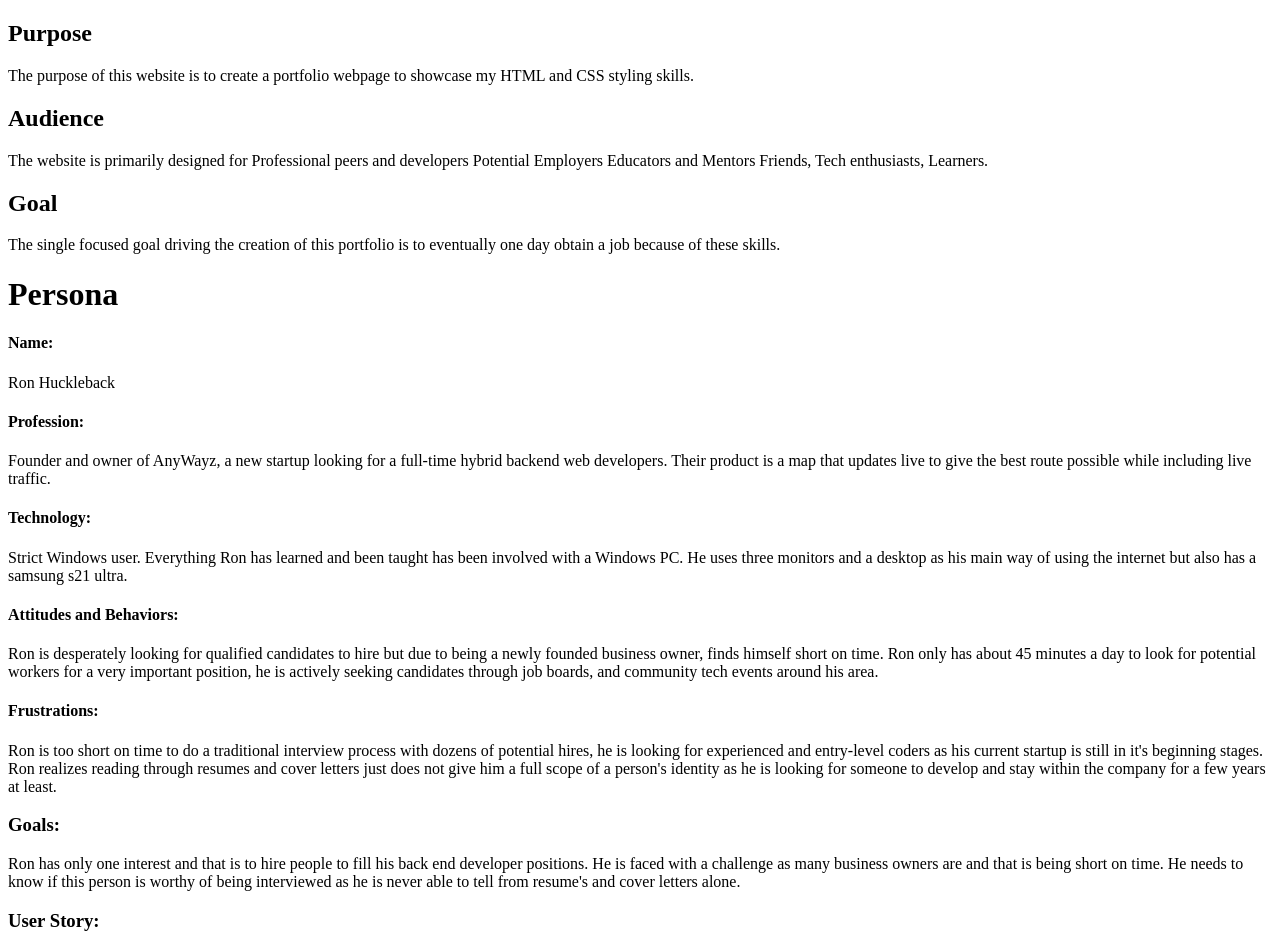
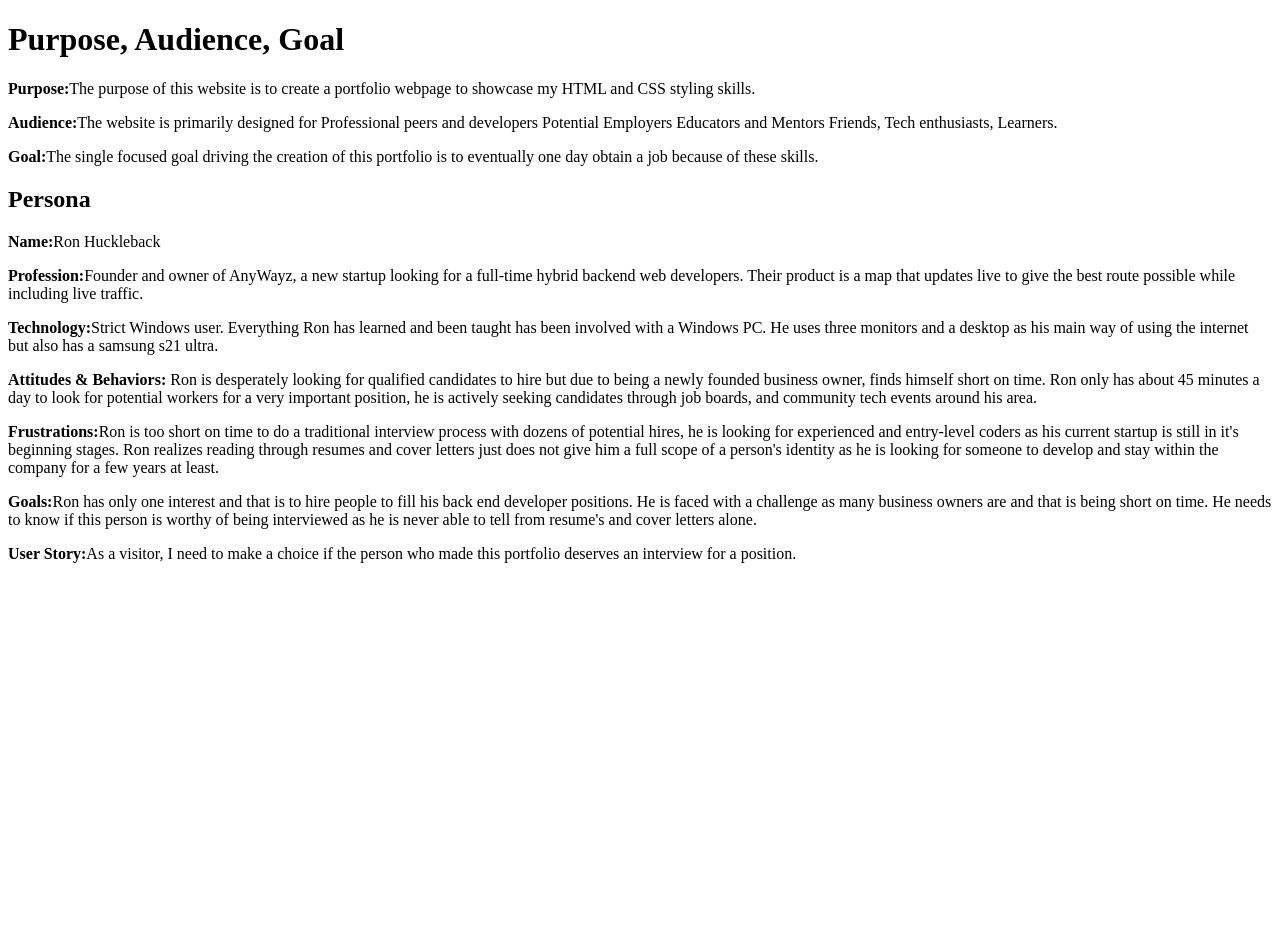
Before and after one commit to JoedyMcconn/PWP-JoedyMcconn, a website: page public_html/documentation/milestone-1.html in a window 1280 px wide. Shown: the top 935 px of the page. After the commit the page ends 800 px from the top, so only its background shows below. Drawn offline with Linux system fonts and the light colour scheme.

Commit message:
Fixed syntax on Milestone 1 and Wireframes on Milestone 2

```diff
--- a/public_html/documentation/milestone-1.html
+++ b/public_html/documentation/milestone-1.html
@@ -6,57 +6,53 @@
 </head>
 
 <body>
+    <h1>Purpose, Audience, Goal</h1>
 
-    <h2>Purpose</h2>
-
-        <p>The purpose of this website is to create a portfolio webpage to showcase my HTML and
+    <p><strong>Purpose:</strong>The purpose of this website is to create a portfolio webpage to showcase my HTML and
         CSS styling skills. </p>
 
-
-    <h2>Audience</h2>
-
-        <p>The website is primarily designed for
+    <p><strong>Audience:</strong>The website is primarily designed for
         Professional peers and developers
         Potential Employers
         Educators and Mentors
         Friends, Tech enthusiasts, Learners.</p>
 
-    <h2>Goal</h2>
-
-        <p>The single focused goal driving the creation of this portfolio is
+        <p><strong>Goal:</strong>The single focused goal driving the creation of this portfolio is
         to eventually one day obtain a job because of these skills. </p>
 
-    <h1>Persona</h1>
-        <h4>Name:</h4>
-            <p>Ron Huckleback</p>
-        <h4>Profession:</h4>
-            <p>Founder and owner of AnyWayz, a new startup looking for a full-time
+        <h2>Persona</h2>
+
+        <p><strong>Name:</strong>Ron Huckleback</p>
+
+        <p><strong>Profession:</strong>Founder and owner of AnyWayz, a new startup looking for a full-time
             hybrid backend web developers. Their product is a map that updates live to give
             the best route possible while including live traffic.</p>
-        <h4>Technology:</h4>
-            <p>Strict Windows user. Everything Ron has learned and been taught
+
+        <p><strong>Technology:</strong>Strict Windows user. Everything Ron has learned and been taught
             has been involved with a Windows PC. He uses three monitors and a desktop as his main
             way of using the internet but also has a samsung s21 ultra.</p>
-        <h4>Attitudes and Behaviors:</h4>
-            <p>Ron is desperately looking for qualified candidates to hire but due to being
+
+        <p><strong>Attitudes & Behaviors: </strong>Ron is desperately looking for qualified candidates to hire but due to being
             a newly founded business owner, finds himself short on time. Ron only has about 45
             minutes a day to look for potential workers for a very important position, he is
             actively seeking candidates through job boards, and community tech events around his
             area. </p>
-        <h4>Frustrations:</h4>
-            <p>Ron is too short on time to do a traditional interview process with dozens
+
+        <p><strong>Frustrations:</strong>Ron is too short on time to do a traditional interview process with dozens
                 of potential hires, he is looking for experienced and entry-level coders as
                 his current startup is still in it's beginning stages. Ron realizes reading
                 through resumes and cover letters just does not give him a full scope of
                 a person's identity as he is looking for someone to develop and stay within
                 the company for a few years at least. </p>
-        <h3>Goals:</h3>
-            <p>Ron has only one interest and that is to hire people to fill his
+
+        <p><strong>Goals:</strong>Ron has only one interest and that is to hire people to fill his
             back end developer positions. He is faced with a challenge as many business
             owners are and that is being short on time. He needs to know if this person is worthy
             of being interviewed as he is never able to tell from resume's and cover letters alone.</p>
-        <h3>User Story:</h3>
-            <p>As a visitor, I need to make a choice if the person who made this
+
+        <p><strong>User Story:</strong>As a visitor, I need to make a choice if the person who made this
             portfolio deserves an interview for a position.</p>
+
+
 </body>
 </html>
```
Also changed, not shown: public_html/documentation/milestone-2.html (+1 -5 lines), public_html/documentation/Mobile_MockUp_2.png (deleted), public_html/documentation/Mobile_Mockup_1.png (deleted), public_html/documentation/PWP-1.jpeg.png (deleted), public_html/documentation/PWP-2.jpeg.png (deleted), public_html/documentation/PWP-3.jpeg.png (deleted), public_html/documentation/Screenshot (11).png (added).
